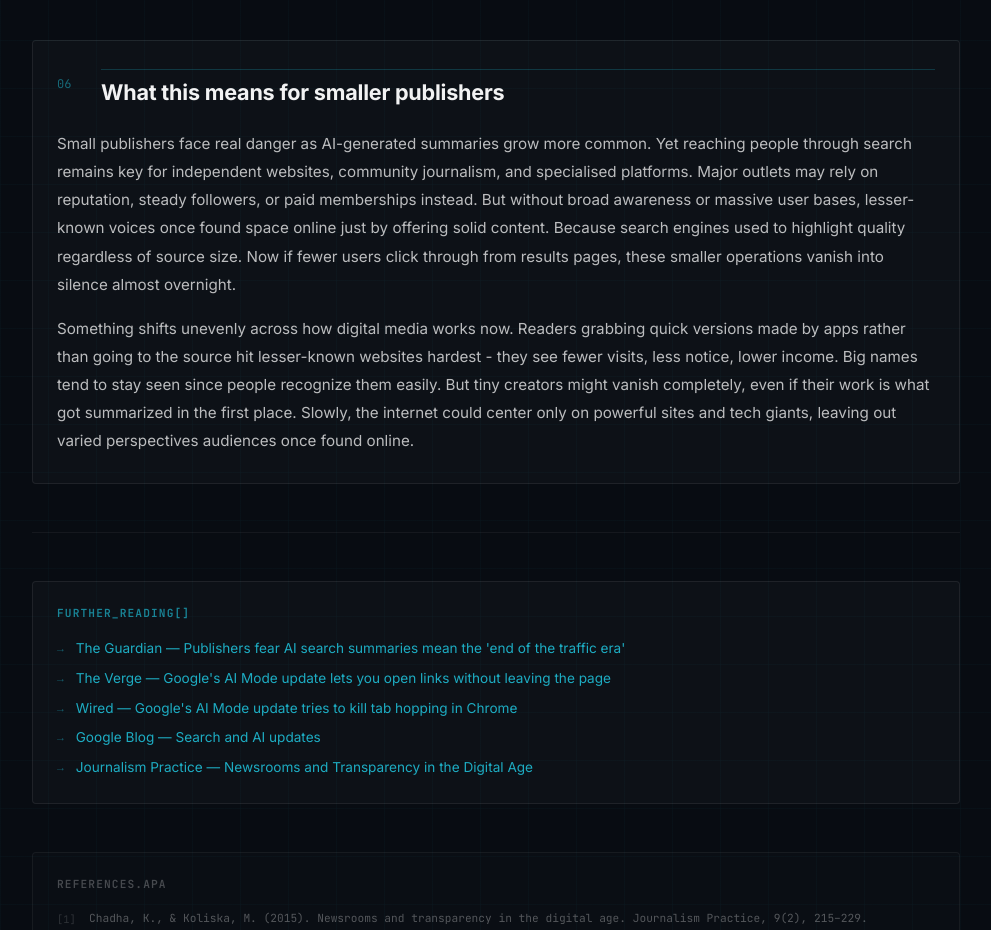
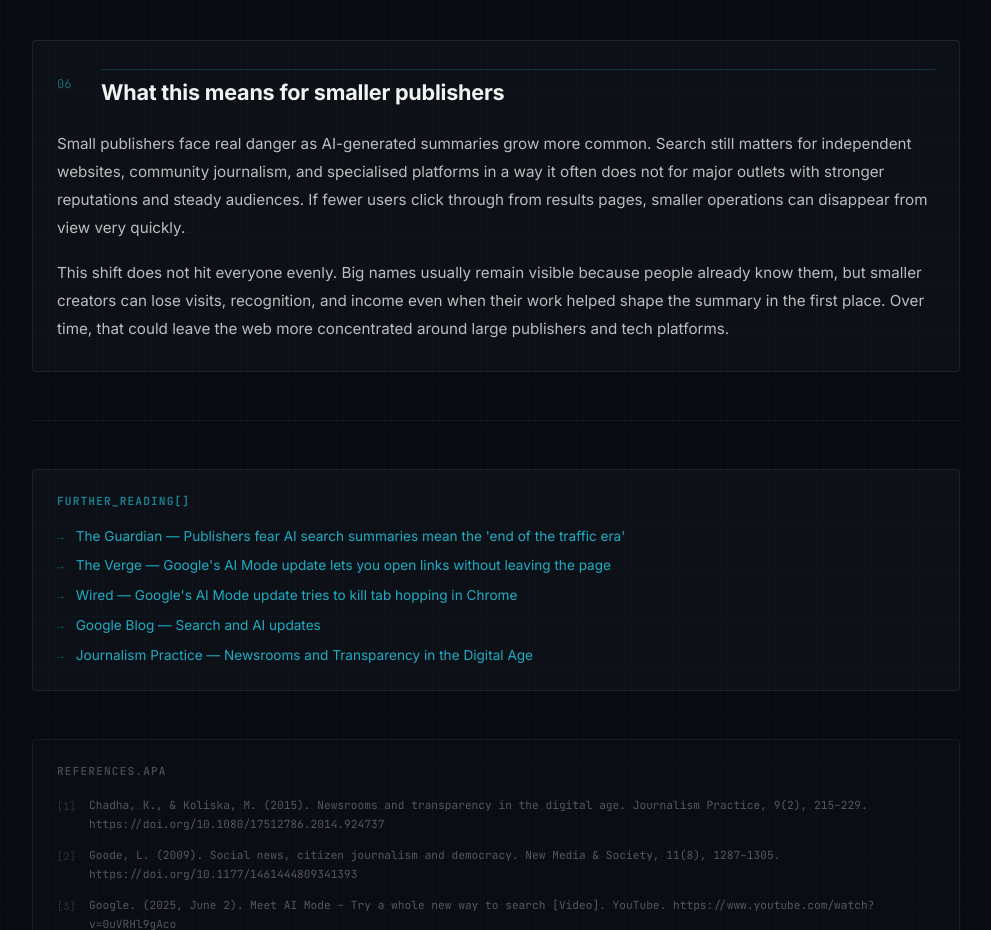
Before and after one commit to varundutia/news-blog, a Next.js app: page / in a window 1280 px wide. Shown: the part 5000-5930 px from the top of the page, without its empty margins (144-1135 px from the left). Built offline with nearby package versions, Linux system fonts and the light colour scheme.

Commit message:
trimmed - to get into word limit

```diff
--- a/src/app/page.tsx
+++ b/src/app/page.tsx
@@ -442,10 +442,10 @@ export default function HomePage() {
         <SectionHeading index="06">What this means for smaller publishers</SectionHeading>
         <Stack gap="md">
           <Text style={{ lineHeight: 1.85, color: "rgba(255,255,255,0.72)", fontSize: "0.95rem" }}>
-            Small publishers face real danger as AI-generated summaries grow more common. Yet reaching people through search remains key for independent websites, community journalism, and specialised platforms. Major outlets may rely on reputation, steady followers, or paid memberships instead. But without broad awareness or massive user bases, lesser-known voices once found space online just by offering solid content. Because search engines used to highlight quality regardless of source size. Now if fewer users click through from results pages, these smaller operations vanish into silence almost overnight.
+            Small publishers face real danger as AI-generated summaries grow more common. Search still matters for independent websites, community journalism, and specialised platforms in a way it often does not for major outlets with stronger reputations and steady audiences. If fewer users click through from results pages, smaller operations can disappear from view very quickly.
           </Text>
           <Text style={{ lineHeight: 1.85, color: "rgba(255,255,255,0.72)", fontSize: "0.95rem" }}>
-            Something shifts unevenly across how digital media works now. Readers grabbing quick versions made by apps rather than going to the source hit lesser-known websites hardest - they see fewer visits, less notice, lower income. Big names tend to stay seen since people recognize them easily. But tiny creators might vanish completely, even if their work is what got summarized in the first place. Slowly, the internet could center only on powerful sites and tech giants, leaving out varied perspectives audiences once found online.
+            This shift does not hit everyone evenly. Big names usually remain visible because people already know them, but smaller creators can lose visits, recognition, and income even when their work helped shape the summary in the first place. Over time, that could leave the web more concentrated around large publishers and tech platforms.
           </Text>
         </Stack>
       </Box>
```
